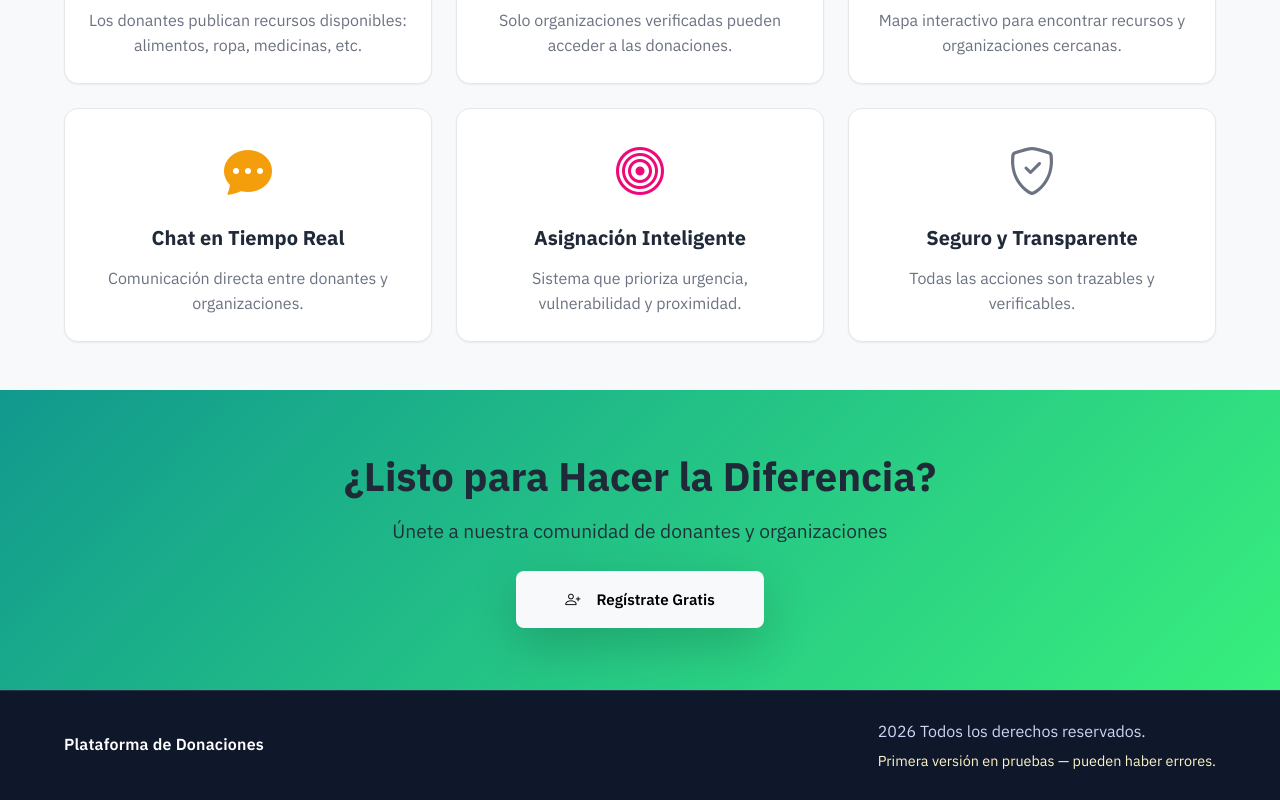
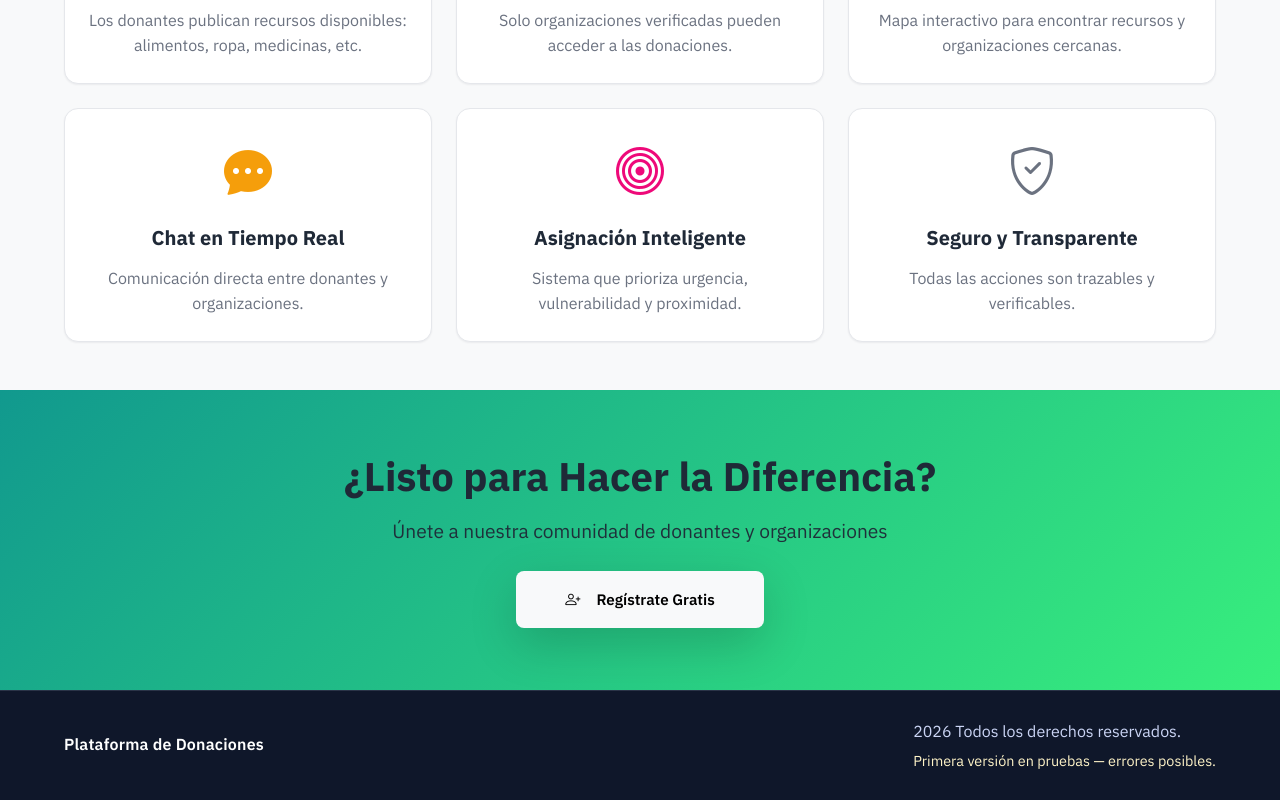
Before and after one commit to oiercar19/PFG-Plataforma-Donaciones, a React (Create React App) app in the folder frontend/: page / in a window 1280 px wide. Shown: the part 795-1595 px from the top of the page. Built offline with nearby package versions, Linux system fonts and the light colour scheme; no server answers.

Commit message:
fix (Frontend): update warning message.

```diff
--- a/frontend/src/components/Footer.js
+++ b/frontend/src/components/Footer.js
@@ -11,7 +11,7 @@ const Footer = () => {
                 <div className="footer-brand">Plataforma de Donaciones</div>
                 <div>
                     <div className="footer-meta">{year} Todos los derechos reservados.</div>
-                    <div className="footer-warning">Primera versión en pruebas — pueden haber errores.</div>
+                    <div className="footer-warning">Primera versión en pruebas — errores posibles.</div>
                 </div>
             </Container>
         </footer>
```
